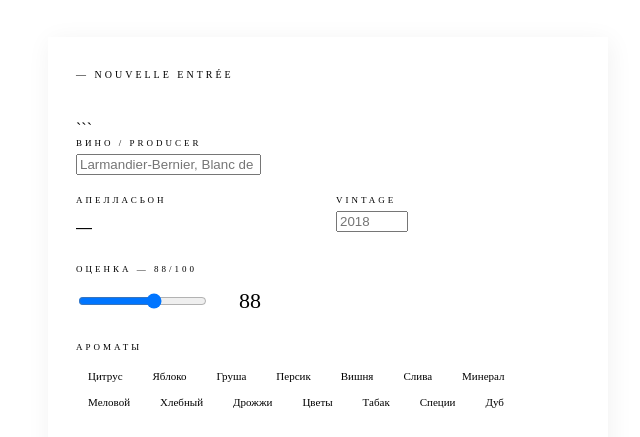
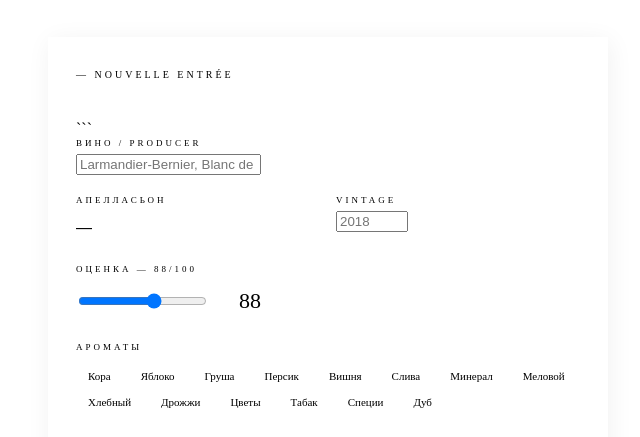
Before and after one commit to corvel-8/Wine-note, a plain HTML site: page index.html in a window 1280 px wide. Shown: the part 293-730 px from the top of the page, without its empty margins (312-952 px from the left). Drawn offline with Linux system fonts and the light colour scheme.

Commit message:
Update index.html

```diff
--- a/index.html
+++ b/index.html
@@ -410,7 +410,7 @@ to { opacity: 1; transform: translateX(0); }
 <div class="field">
   <label>Ароматы</label>
   <div class="chips" id="chips">
-    <div class="chip" onclick="toggleChip(this)">Цитрус</div>
+    <div class="chip" onclick="toggleChip(this)">Кора</div>
     <div class="chip" onclick="toggleChip(this)">Яблоко</div>
     <div class="chip" onclick="toggleChip(this)">Груша</div>
     <div class="chip" onclick="toggleChip(this)">Персик</div>
```
